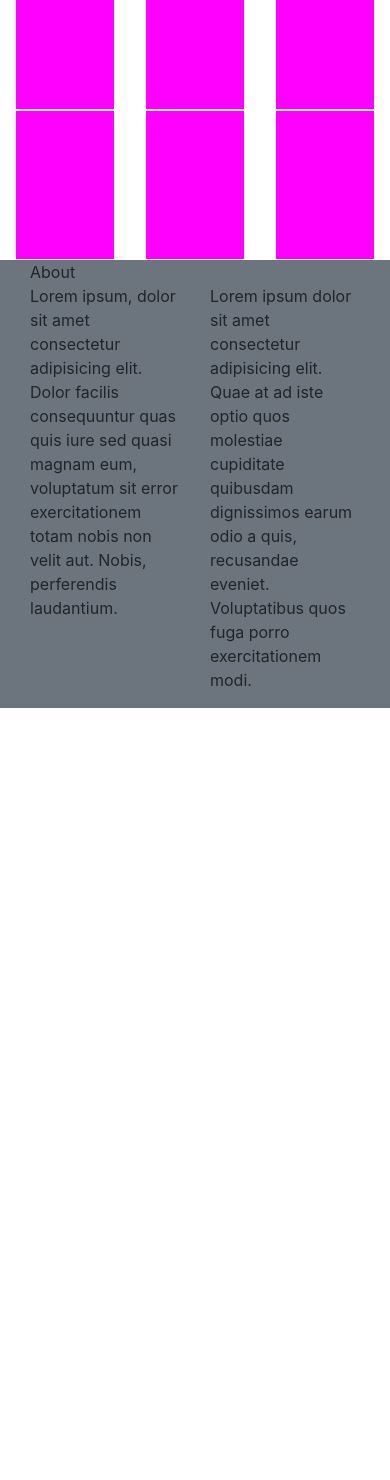
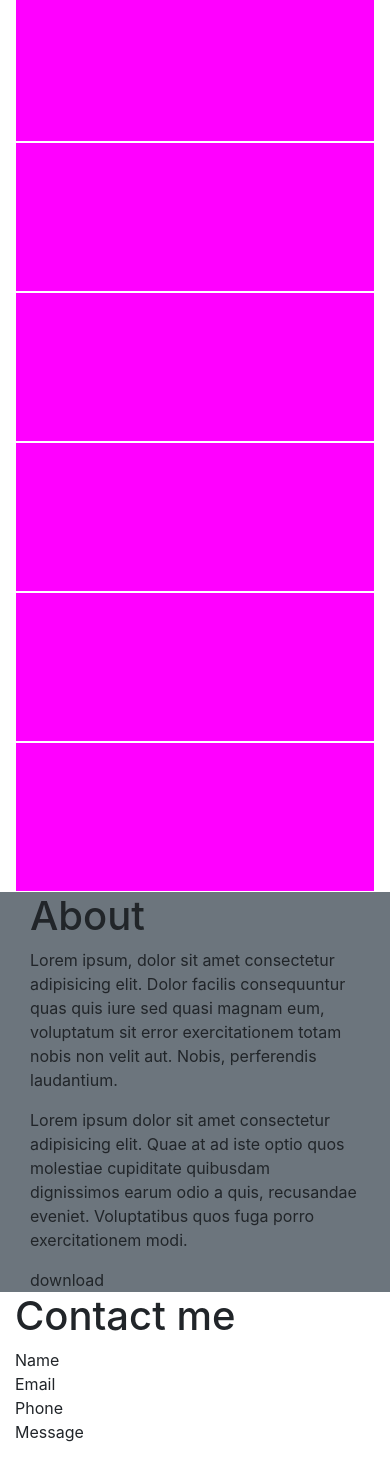
Before and after one commit to Daniel180402/html-css-bootstrap-freelancer, a plain HTML site: page index.html in a window 390 px wide. Shown: the part 520-2000 px from the top of the page. Before the commit the page ends 1228 px from the top, so only its background shows below. Drawn offline with nearby package versions, Linux system fonts and the light colour scheme.

Commit message:
added contact me/footer section scheme

```diff
--- a/css/style.css
+++ b/css/style.css
@@ -3,8 +3,17 @@
     background-color: aqua;
 }
 
-.box-riempitore{
+.box-riempitore-img{
     background-color: magenta;
     height: 150px;
     border: 1px solid white;
 }
+
+.my-box-message{
+    height: 100px;
+}
+
+.box-riempitore{
+    background-color: blueviolet;
+    height: 100px;
+}
--- a/index.html
+++ b/index.html
@@ -26,7 +26,7 @@
                 <div class="container">
                     <div class="row">
                         <div class="col">
-                            <div class="my-jumbo">Jumbo</div>
+                            <div class="my-jumbo"><h1>Jumbo</h1></div>
                         </div>
                     </div>
                 </div>
@@ -35,26 +35,26 @@
         <section>
             <div class="container">
                 <div class="row">
-                    <div class="col">Portfolio</div>
+                    <div class="col"><h1>Portfolio</h1></div>
                 </div>
                 <div class="row">
-                    <div class="col-4">
-                        <div class="box-riempitore"></div>
+                    <div class="col-12 col-md-6 col-lg-4">
+                        <div class="box-riempitore-img"></div>
                     </div>
-                    <div class="col-4">
-                        <div class="box-riempitore"></div>
+                    <div class="col-12 col-md-6 col-lg-4">
+                        <div class="box-riempitore-img"></div>
                     </div>
-                    <div class="col-4">
-                        <div class="box-riempitore"></div>
+                    <div class="col-12 col-md-6 col-lg-4">
+                        <div class="box-riempitore-img"></div>
                     </div>
-                    <div class="col-4">
-                        <div class="box-riempitore"></div>
+                    <div class="col-12 col-md-6 col-lg-4">
+                        <div class="box-riempitore-img"></div>
                     </div>
-                    <div class="col-4">
-                        <div class="box-riempitore"></div>
+                    <div class="col-12 col-md-6 col-lg-4">
+                        <div class="box-riempitore-img"></div>
                     </div>
-                    <div class="col-4">
-                        <div class="box-riempitore"></div>
+                    <div class="col-12 col-md-6 col-lg-4">
+                        <div class="box-riempitore-img"></div>
                     </div>
                 </div>
             </div>
@@ -63,19 +63,55 @@
             <div class="container-fluid bg-secondary">
                 <div class="container">
                     <div class="row">
-                        <div class="col">About</div>
+                        <div class="col"><h1>About</h1></div>
                     </div>
                     <div class="row">
-                        <div class="col-6">
+                        <div class="col-12 col-md-6">
                             <p>Lorem ipsum, dolor sit amet consectetur adipisicing elit. Dolor facilis consequuntur quas quis iure sed quasi magnam eum, voluptatum sit error exercitationem totam nobis non velit aut. Nobis, perferendis laudantium.</p>
                         </div>
-                        <div class="col-6">
+                        <div class="col-12 col-md-6">
                             <p>Lorem ipsum dolor sit amet consectetur adipisicing elit. Quae at ad iste optio quos molestiae cupiditate quibusdam dignissimos earum odio a quis, recusandae eveniet. Voluptatibus quos fuga porro exercitationem modi.</p>
                         </div>
+                    </div>
+                    <div class="row">
+                        <div class="col">download</div>
                     </div>
                 </div>
             </div>
         </section>
+        <section>
+            <div class="container">
+                <div class="row">
+                    <div class="col"><h1>Contact me</h1></div>
+                </div>
+                <div class="row">
+                    <div class="col-12">Name</div>
+                    <div class="col-12">Email</div>
+                    <div class="col-12">Phone</div>
+                    <div class="col-12">
+                        <div class="my-box-message">Message</div>
+                    </div>
+                    <div class="col-12">button</div>
+                </div>
+            </div>
+        </section>
     </main>
+    <footer>
+        <div class="container-fluid bg-success">
+            <div class="container">
+                <div class="row">
+                    <div class="col-12 col-md-4">
+                        <div class="box-riempitore"></div>
+                    </div>
+                    <div class="col-12 col-md-4">
+                        <div class="box-riempitore"></div>
+                    </div>
+                    <div class="col-12 col-md-4">
+                        <div class="box-riempitore"></div>
+                    </div>
+                </div>
+            </div>
+        </div>
+    </footer>
 </body>
 </html>
```
